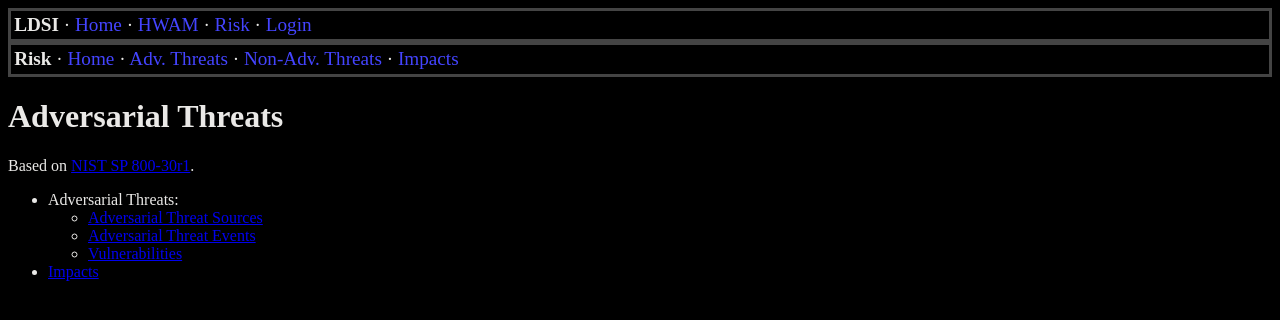
After one commit to dogoncouch/LogESP, a Django app: page /risk/at/ in a window 1280 px wide. The commit adds this page. Shown: the top 320 px of the page. Run offline with Django 3.2, Linux system fonts and the light colour scheme; parts of the project's set-up code (start-up, migrations or seed data) failed here and were passed over.

Commit message:
Add adv/nonadv index pages to risk

```diff
--- a/risk/models.py
+++ b/risk/models.py
@@ -258,7 +258,8 @@ class NonAdvThreatEvent(models.Model):
     impacts = models.ManyToManyField(Impact,
             related_name='nonadv_threat_events', blank=True)
     def __str__(self):
-        return self.name
+        val = (self.event_type.name, self.name)
+        return '.'.join(val)
     def calc_likelihood(self):
         if self.likelihood_initiation and self.likelihood_impact:
             return self.likelihood_initiation * \
--- /dev/null
+++ b/risk/templates/risk/at_index.html
@@ -0,0 +1,17 @@
+{% include "risk/base.html" %}
+
+<h1>Adversarial Threats</h1>
+
+<p>Based on <a href="https://csrc.nist.gov/publications/detail/sp/800-30/rev-1/final">NIST SP 800-30r1</a>.</p>
+
+<ul>
+    <li>Adversarial Threats:<ul>
+            <li><a href="{% url 'risk:ats_index' %}">
+                    Adversarial Threat Sources</a></li>
+            <li><a href="{% url 'risk:ate_index' %}">
+                    Adversarial Threat Events</a></li>
+            <li><a href="{% url 'risk:vuln_index' %}">
+                    Vulnerabilities</a></li>
+        </ul></li>
+    <li><a href="{% url 'risk:impact_index' %}">Impacts</a></li>
+</ul>
--- a/risk/templates/risk/navigation.html
+++ b/risk/templates/risk/navigation.html
@@ -4,15 +4,17 @@
         <div class="navbar-content">
             <b>Risk</b>
             &middot
-            <a class="navbar" href="{% url 'risk:index' %}">Home</a>
+            <a class="navbar" href="{% url 'risk:index' %}">
+                Home</a>
             &middot
-            <a class="navbar" href="{% url 'risk:ate_index' %}">Adv. Events</a>
+            <a class="navbar" href="{% url 'risk:at_index' %}">
+                Adv. Threats</a>
             &middot
-            <a class="navbar" href="{% url 'risk:ats_index' %}">Adv. Sources</a>
+            <a class="navbar" href="{% url 'risk:nt_index' %}">
+                Non-Adv. Threats</a>
             &middot
-            <a class="navbar" href="{% url 'risk:nte_index' %}">NonAdv. Events</a>
-            &middot
-            <a class="navbar" href="{% url 'risk:nts_index' %}">NonAdv. Sources</a>
+            <a class="navbar" href="{% url 'risk:impact_index' %}">
+                Impacts</a>
         </div>
     </div>
 </div>
--- a/risk/urls.py
+++ b/risk/urls.py
@@ -7,60 +7,62 @@ from . import views
 app_name = 'risk'
 urlpatterns = [
     path('', views.index, name='index'),
-    path('ate/', views.ATEIndexView.as_view(), name='ate_index'),
-    path('nte/', views.NTEIndexView.as_view(), name='nte_index'),
-    path('ats/', views.ATSIndexView.as_view(), name='ats_index'),
-    path('nts/', views.NTSIndexView.as_view(), name='nts_index'),
-    path('vuln/', views.VulnIndexView.as_view(), name='vuln_index'),
-    path('cond/', views.CondIndexView.as_view(), name='cond_index'),
-    path('impact/', views.ImpactIndexView.as_view(), name='impact_index'),
-    path('ate/<int:pk>/', views.ATEDetailView.as_view(), name='ate_detail'),
-    path('nte/<int:pk>/', views.NTEDetailView.as_view(), name='nte_detail'),
-    path('ats/<int:pk>/', views.ATSDetailView.as_view(), name='ats_detail'),
-    path('nts/<int:pk>/', views.NTSDetailView.as_view(), name='nts_detail'),
-    path('vuln/<int:pk>/', views.VulnDetailView.as_view(),
+    path('at/', views.at_index, name='at_index'),
+    path('nt/', views.nt_index, name='nt_index'),
+    path('at/events/', views.ATEIndexView.as_view(), name='ate_index'),
+    path('nt/events/', views.NTEIndexView.as_view(), name='nte_index'),
+    path('at/sources/', views.ATSIndexView.as_view(), name='ats_index'),
+    path('nt/sources/', views.NTSIndexView.as_view(), name='nts_index'),
+    path('at/vulns/', views.VulnIndexView.as_view(), name='vuln_index'),
+    path('nt/conds/', views.CondIndexView.as_view(), name='cond_index'),
+    path('impacts/', views.ImpactIndexView.as_view(), name='impact_index'),
+    path('at/events/<int:pk>/', views.ATEDetailView.as_view(),
+        name='ate_detail'),
+    path('nt/events/<int:pk>/', views.NTEDetailView.as_view(),
+        name='nte_detail'),
+    path('at/sources/<int:pk>/', views.ATSDetailView.as_view(),
+        name='ats_detail'),
+    path('nt/sources/<int:pk>/', views.NTSDetailView.as_view(),
+        name='nts_detail'),
+    path('at/vulns/<int:pk>/', views.VulnDetailView.as_view(),
         name='vuln_detail'),
-    path('cond/<int:pk>/', views.CondDetailView.as_view(),
+    path('nt/conds/<int:pk>/', views.CondDetailView.as_view(),
         name='cond_detail'),
-    path('impact/<int:pk>/', views.ImpactDetailView.as_view(),
+    path('impacts/<int:pk>/', views.ImpactDetailView.as_view(),
         name='impact_detail'),
-    path('ate/add/', login_required(views.ATECreateView.as_view()),
+    path('at/events/add/', login_required(views.ATECreateView.as_view()),
         name='ate_create'),
-    path('nte/add/', login_required(views.NTECreateView.as_view()),
+    path('nt/events/add/', login_required(views.NTECreateView.as_view()),
         name='nte_create'),
-    path('ats/add/', login_required(views.ATSCreateView.as_view()),
+    path('at/sources/add/', login_required(views.ATSCreateView.as_view()),
         name='ats_create'),
-    path('nts/add/', login_required(views.NTSCreateView.as_view()),
+    path('nt/sources/add/', login_required(views.NTSCreateView.as_view()),
         name='nts_create'),
-    path('vuln/add/', login_required(views.VulnCreateView.as_view()),
+    path('at/vulns/add/', login_required(views.VulnCreateView.as_view()),
         name='vuln_create'),
-    path('cond/add/', login_required(views.CondCreateView.as_view()),
+    path('nt/conds/add/', login_required(views.CondCreateView.as_view()),
         name='cond_create'),
-    path('impact/add/', login_required(views.ImpactCreateView.as_view()),
+    path('impacts/add/', login_required(views.ImpactCreateView.as_view()),
         name='impact_create'),
-    path('ate/<int:pk>/update/',
+    path('at/events/<int:pk>/update/',
         login_required(views.ATEUpdateView.as_view()),
         name='ate_update'),
-    path('nte/<int:pk>/update/',
+    path('nt/events/<int:pk>/update/',
         login_required(views.NTEUpdateView.as_view()),
         name='nte_update'),
-    path('ats/<int:pk>/update/',
+    path('at/sources/<int:pk>/update/',
         login_required(views.ATSUpdateView.as_view()),
         name='ats_update'),
-    path('nts/<int:pk>/update/',
+    path('nt/sources/<int:pk>/update/',
         login_required(views.NTSUpdateView.as_view()),
         name='nts_update'),
-    path('vuln/<int:pk>/update/',
+    path('at/vulns/<int:pk>/update/',
         login_required(views.VulnUpdateView.as_view()),
         name='vuln_update'),
-    path('cond/<int:pk>/update/',
+    path('nt/conds/<int:pk>/update/',
         login_required(views.CondUpdateView.as_view()),
         name='cond_update'),
-    path('impact/<int:pk>/update/',
+    path('impacts/<int:pk>/update/',
         login_required(views.ImpactUpdateView.as_view()),
         name='impact_update'),
-    #path('vuln/', views.VLIndexView.as_view(), name='vl_index'),
-    #path('cond/', views.CNIndexView.as_view(), name='cn_index'),
-    #path('vuln/<int:pk>/', views.VLDetailView.as_view(), name='vl_detail'),
-    #path('cond/<int:pk>/', views.CNDetailView.as_view(), name='cn_detail'),
 ]
--- a/risk/views.py
+++ b/risk/views.py
@@ -11,6 +11,12 @@ from .models import Vulnerability, RiskCondition, Impact
 
 def index(request):
     return render(request, 'risk/index.html')
+
+def at_index(request):
+    return render(request, 'risk/at_index.html')
+
+def nt_index(request):
+    return render(request, 'risk/nt_index.html')
 
 class ATEIndexView(ListView):
     model = AdvThreatEvent
```
Also changed, not shown: risk/templates/risk/index.html (+4 -16 lines), risk/templates/risk/nt_index.html (added, +17 -0 lines).
